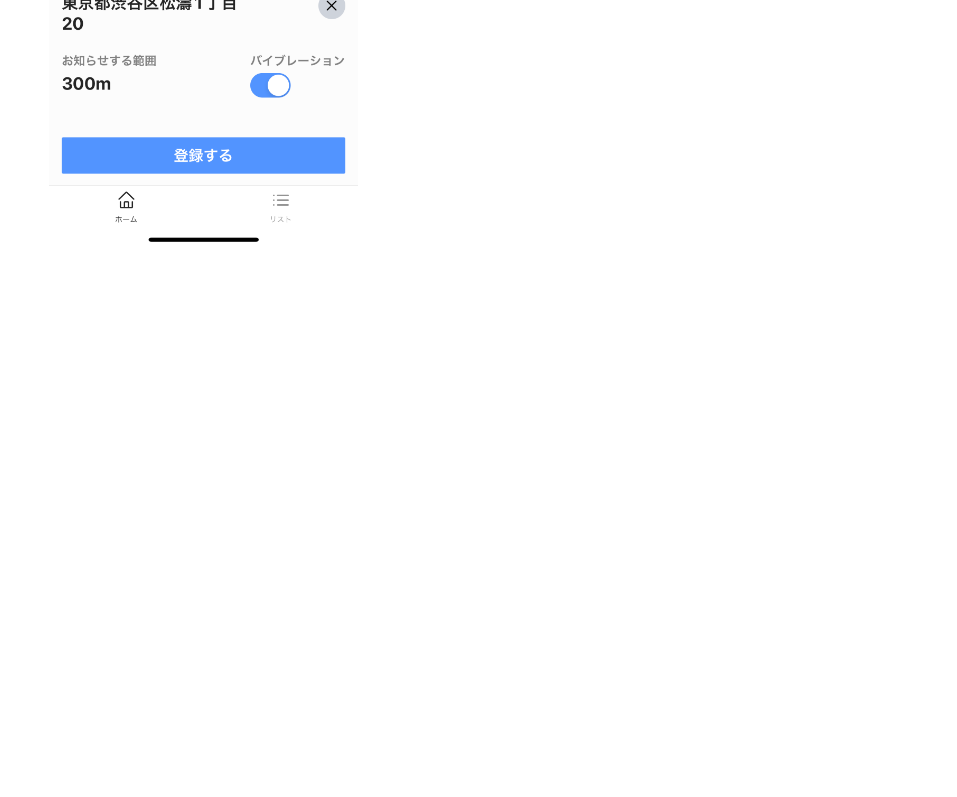
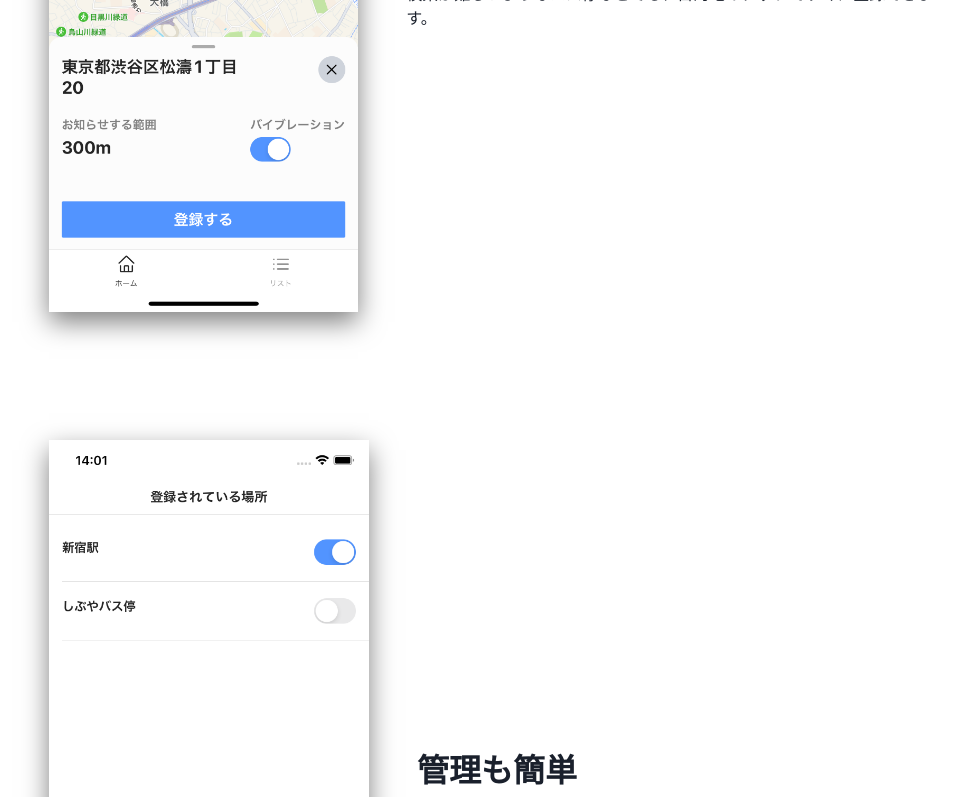
Before and after one commit to riku99/ichiara-website, a Next.js app: page / in a window 1280 px wide. Shown: the part 2000-2797 px from the top of the page, without its empty margins (143-1100 px from the left). Before the commit the page ends 2248 px from the top, so only its background shows below. Built offline with nearby package versions, Linux system fonts and the light colour scheme.

Commit message:
add shadow

```diff
--- a/components/IntroCard/index.tsx
+++ b/components/IntroCard/index.tsx
@@ -45,7 +45,15 @@ export const IntroCard = ({ imageSrc, title, subTitle }: Props) => {
           md: '0',
         }}
       >
-        <Image src={imageSrc} width={320} height={600} alt="アプリ紹介画像" />
+        <Image
+          src={imageSrc}
+          width={320}
+          height={600}
+          alt="アプリ紹介画像"
+          style={{
+            boxShadow: '0 10px 25px 0 rgba(0, 0, 0, .5)',
+          }}
+        />
       </Box>
 
       {!isMobile && (
--- a/pages/index.tsx
+++ b/pages/index.tsx
@@ -55,7 +55,14 @@ export default function Home() {
             </Flex>
 
             <Flex justifyContent="center">
-              <VStack mt={{ base: '12', md: '20' }} px="4" spacing="16">
+              <VStack
+                mt={{ base: '12', md: '20' }}
+                px="4"
+                spacing={{
+                  base: '16',
+                  md: '32',
+                }}
+              >
                 <IntroCard
                   imageSrc={'/search-station-app.png'}
                   title="駅名や建物名、住所で検索できる"
@@ -67,6 +74,18 @@ export default function Home() {
                   title="目的地をタップで登録できる"
                   subTitle="検索が難しいようなバス停などでも、目的地のタップですぐに登録できます。"
                 />
+
+                <IntroCard
+                  imageSrc="/list-app.png"
+                  title="管理も簡単"
+                  subTitle="登録履歴が残るのでオンオフの設定のみでまた使えます。"
+                />
+
+                <IntroCard
+                  imageSrc="/detail-app.png"
+                  title="いつでも設定を変更できる"
+                  subTitle="わかりにくい表示名などはここで変更しましょう。"
+                />
               </VStack>
             </Flex>
           </Box>
```
Also changed, not shown: public/detail-app.png (added), public/list-app.png (added).
